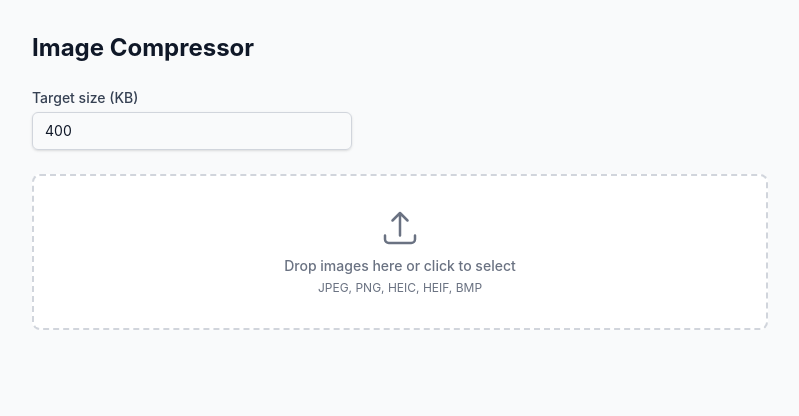
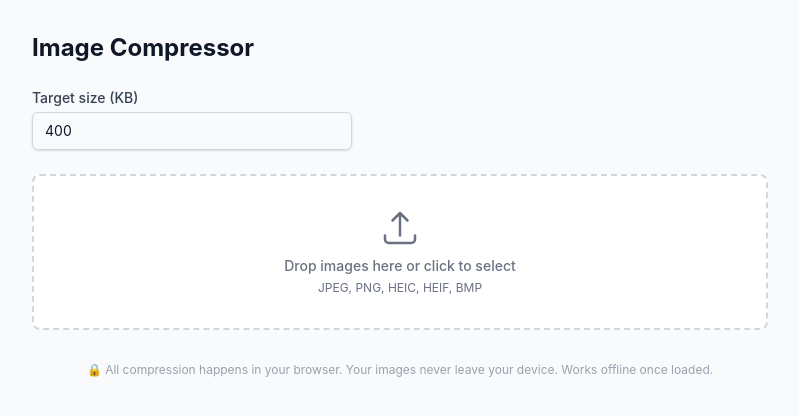
Before and after one commit to Amsal1/web-image-compress, a React (Vite) app: page / in a window 1280 px wide. Shown: the top 416 px of the page, without its empty margins (240-1039 px from the left). Built offline with nearby package versions, Linux system fonts and the light colour scheme.

Commit message:
chore: add privacy note

```diff
--- a/src/App.tsx
+++ b/src/App.tsx
@@ -158,6 +158,10 @@ function App() {
         </div>
 
         <DownloadAllButton items={state.queue} />
+
+        <p className="mt-8 text-center text-xs text-gray-400">
+          🔒 All compression happens in your browser. Your images never leave your device. Works offline once loaded.
+        </p>
       </div>
     </div>
   );
```
